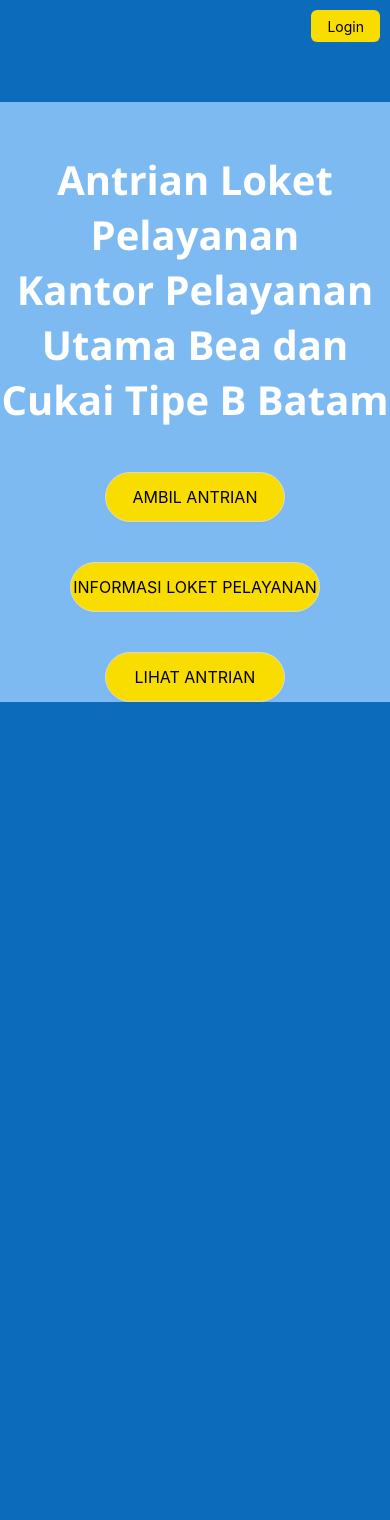
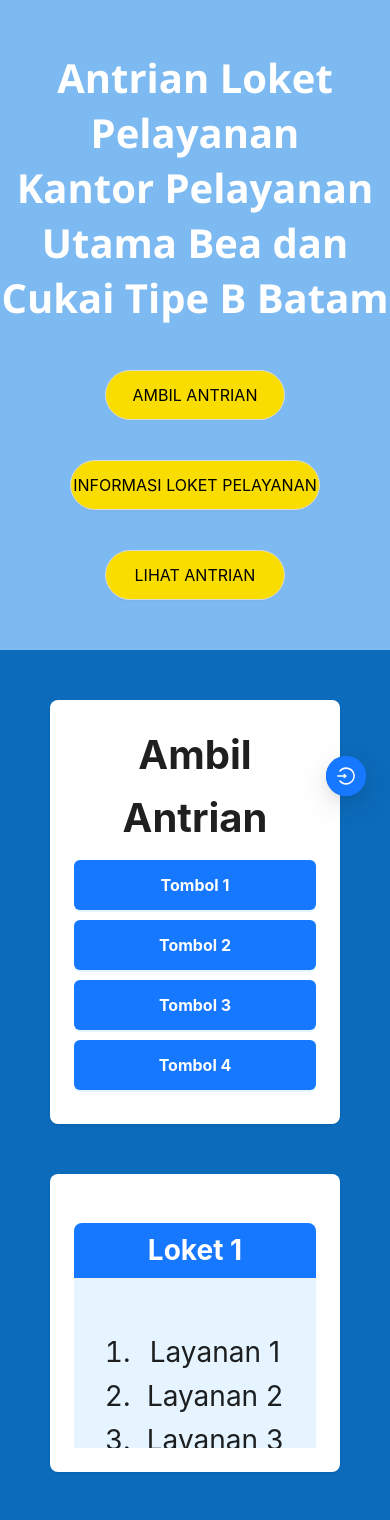
Before and after one commit to rahmatdeky/antrian, a React (Vite) app in the folder react-laravel11/: page /landing in a window 390 px wide. Shown: the top 1520 px of the page. Before the commit the page ends 844 px from the top, so only its background shows below. Built offline with nearby package versions, Linux system fonts and the light colour scheme; no server answers.

Commit message:
prototype -1
tampilan LandingPage done, belum termasuk fungsi

```diff
--- a/react-laravel11/src/views/LandingPage/LandingPage.css
+++ b/react-laravel11/src/views/LandingPage/LandingPage.css
@@ -5,6 +5,9 @@ body {
 .button-login {
   background-color: #FADD00 !important;
   color: black !important;
+  height: 52px;
+  font-size: 28px;
+  margin-bottom: 30px;
 }
 
 .button-login:hover {
@@ -22,13 +25,12 @@ body {
   color: white;
   width: 100%;
   min-height: 400px;
-    margin-top: 50px;
 }
 
 .badge-text {
   width: 100%;
   margin-top: 50px;
-    font-size: 30px;
+  font-size: 28px;
   text-align: center;
 }
 
@@ -38,6 +40,7 @@ body {
   justify-content: center;
   flex-wrap: wrap;
   gap: 20px;
+  margin-bottom: 50px;
 }
 
 .button-badge {
@@ -45,7 +48,7 @@ body {
   color: black !important;
   width: 240px;
   height: 80px;
-    font-size: 24px;
+  font-size: 20px;
   margin-top: 20px;
   border-radius: 50px;
 }
@@ -80,6 +83,83 @@ body {
   color: black !important;
 }
 
+.card-antrian {
+  margin: 50px 30px;
+  text-align: center;
+  font-size: 20px;
+}
+
+.scrollable-container {
+  display: flex;
+  gap: 15px;
+  overflow-x: auto; /* Mengaktifkan scroll horizontal */
+  padding: 20px 0;
+  margin: 0;
+  justify-content: space-between;
+}
+
+.loket-button {
+  min-width: 240px; /* Lebar tombol */
+  height: 80px;     /* Tinggi tombol */
+  font-size: 28px;  /* Ukuran teks pada tombol */
+  flex-shrink: 0;   /* Mencegah tombol menyusut saat scroll */
+  font-weight: bold;
+  margin-right: 20px;
+}
+
+.scrollable-container::-webkit-scrollbar {
+  height: 4px;
+}
+
+.scrollable-container::-webkit-scrollbar-thumb {
+  background-color: #000000;
+  border-radius: 4px;
+}
+
+.scrollable-container::-webkit-scrollbar-track {
+  background-color: #f1f1f1;
+}
+
+.card-informasi {
+  margin: 50px 30px;
+}
+
+.informasi-card {
+  min-width: 400px;
+  max-width: 100%;
+  background-color: #E5F4FF;
+  font-size: 28px;
+  margin: 15px auto;
+}
+
+.informasi-card .ant-card-head {
+  background-color: #1677ff;;; /* Warna latar belakang seluruh header */
+  text-align: center;        /* Teks di tengah */
+  font-size: 28px;
+}
+
+.informasi-card .ant-card-head-title {
+  color: white;              /* Warna teks */
+  font-weight: bold;         /* Membuat teks lebih tebal */
+}
+
+.button-ambil-antrian-informasi {
+  background-color: #FADD00;
+  height: 45px;
+  font-size: 18px;
+  margin: 20px auto;
+}
+
+.button-ambil-antrian-informasi:hover {
+  background-color: #ffeb53 !important;
+  color: black !important;
+}
+
+.button-ambil-antrian-informasi:active {
+  background-color: #b49f00 !important;
+  color: black !important;
+}
+
 /* Responsiveness */
 @media (max-width: 768px) {
   .badge-text {
@@ -95,6 +175,61 @@ body {
   .button-badge-2 {
       width: 300px;
       height: 60px;
+      font-size: 18px;
+  }
+
+  .button-badge:hover {
+      background-color: #ffeb53 !important;
+      color: black !important;
+  }
+
+  .button-badge:active {
+      background-color: #b49f00 !important;
+      color: black !important;
+  }
+
+  .button-badge-2:hover {
+      background-color: #ffeb53 !important;
+      color: black !important;
+  }
+
+  .button-badge-2:active {
+      background-color: #b49f00 !important;
+      color: black !important;
+  }
+
+  .card-antrian {
+      margin: 50px;
+      text-align: center;
+      font-size: 20px;
+  }
+
+  .scrollable-container {
+      flex-direction: column;
+      height: 300px;
+      overflow-y: auto;
+      gap: 10px;
+      padding: 10px 0;
+  }
+
+  .loket-button {
+      height: 60px;
+      font-size: 18px;
+      width: 100%;
+  }
+
+  .card-informasi {
+      margin: 50px;
+      text-align: center;
+      font-size: 20px;
+  }
+
+  .informasi-card {
+    min-width: 240px; /* Lebar yang lebih kecil untuk tampilan mobile */
+    max-width: 100%; /* Agar card tetap berada di tengah */
+  }
+
+  .button-login {
     font-size: 18px;
   }
 }
@@ -120,4 +255,57 @@ body {
       flex-direction: column;
       align-items: center;
   }
+
+  .button-badge:hover {
+      background-color: #ffeb53 !important;
+      color: black !important;
   }
+
+  .button-badge:active {
+      background-color: #b49f00 !important;
+      color: black !important;
+  }
+
+  .button-badge-2:hover {
+      background-color: #ffeb53 !important;
+      color: black !important;
+  }
+
+  .button-badge-2:active {
+      background-color: #b49f00 !important;
+      color: black !important;
+  }
+
+  .card-antrian {
+      margin: 50px;
+      text-align: center;
+      font-size: 20px;
+  }
+
+  .scrollable-container {
+      height: 250px;
+      overflow-y: auto;
+      overflow-x: hidden;
+  }
+
+  .loket-button {
+      height: 50px;
+      font-size: 16px;
+      width: 100%;
+  }
+
+  .card-informasi {
+    margin: 50px;
+    text-align: center;
+    font-size: 20px;
+  }
+
+  .informasi-card {
+    min-width: 240px; /* Lebar yang lebih kecil untuk tampilan mobile */
+    max-width: 100%; /* Agar card tetap berada di tengah */
+  }
+
+  .button-login {
+    font-size: 18px;
+  }
+}
--- a/react-laravel11/src/views/LandingPage/LandingPage.jsx
+++ b/react-laravel11/src/views/LandingPage/LandingPage.jsx
@@ -1,26 +1,134 @@
 import React from 'react';
-import { Row, Col, Button, Flex } from 'antd';
+import { useRef } from 'react';
+import { Row, Col, Button, Flex, Card, FloatButton } from 'antd';
+import { LoginOutlined } from '@ant-design/icons';
 import "./LandingPage.css";
 
 const LandingPage = () => {
+const buttons = ['Tombol 1', 'Tombol 2', 'Tombol 3', 'Tombol 4', 'Tombol 5', 'Tombol 5', 'Tombol 5', 'Tombol 5', 'Tombol 5', 'Tombol 5'];
+const cardInformation = [
+  {
+    'namaLoket' : 'Loket 1',
+    'layanan' : [
+      'Layanan 1',
+      'Layanan 2',
+      'Layanan 3',
+      'Layanan 4',
+      'Layanan 5',
+    ]
+  },
+  {
+    'namaLoket' : 'Loket 2',
+    'layanan' : [
+      'Layanan 1',
+      'Layanan 2',
+      'Layanan 3',
+      'Layanan 4',
+      'Layanan 5',
+    ]
+  },
+  {
+    'namaLoket' : 'Loket 3',
+    'layanan' : [
+      'Layanan 1',
+      'Layanan 2',
+      'Layanan 3',
+      'Layanan 4',
+      'Layanan 5',
+    ]
+  },
+  {
+    'namaLoket' : 'Loket 4',
+    'layanan' : [
+      'Layanan 1',
+      'Layanan 2',
+      'Layanan 3',
+      'Layanan 4',
+      'Layanan 5',
+    ]
+  },
+  {
+    'namaLoket' : 'Loket 5',
+    'layanan' : [
+      'Layanan 1',
+      'Layanan 2',
+      'Layanan 3',
+      'Layanan 4',
+      'Layanan 5',
+    ]
+  },
+  {
+    'namaLoket' : 'Loket 6',
+    'layanan' : [
+      'Layanan 1',
+      'Layanan 2',
+      'Layanan 3',
+      'Layanan 4',
+      'Layanan 5',
+    ]
+  }
+];
+const scrollToAmbilAntrianRef = useRef(null);
+const scrollToInformasiRef = useRef(null);
+const scrollToLoginRef = useRef(null);
+
+const handleScrollToAmbilAntrian = () => {
+  scrollToAmbilAntrianRef.current.scrollIntoView({ behavior: 'smooth' });
+}
+
+const handleScrollToInformasi = () => {
+  scrollToInformasiRef.current.scrollIntoView({ behavior: 'smooth' });
+}
+
+const handleScrollToLogin = () => {
+  scrollToLoginRef.current.scrollIntoView({ behavior: 'smooth' });
+}
+
   return (
     <>
-      <Flex gap="middle" align="end" vertical>
-        <Flex align="end" style={{ margin: '10px' }}>
-          <Button className="button-login" type="primary">Login</Button>
-        </Flex>
-      </Flex>
       <Flex className="badge" vertical>
         <Flex className="badge-text" justify="center" vertical>
           <h1>Antrian Loket Pelayanan</h1>
           <h1>Kantor Pelayanan Utama Bea dan Cukai Tipe B Batam</h1>
         </Flex>
         <Flex className="badge-button" align="center" justify="space-around">
-          <Button className="button-badge">AMBIL ANTRIAN</Button>
-          <Button className="button-badge-2">INFORMASI LOKET PELAYANAN</Button>
+          <Button className="button-badge" onClick={handleScrollToAmbilAntrian} >AMBIL ANTRIAN</Button>
+          <Button className="button-badge-2" onClick={handleScrollToInformasi}>INFORMASI LOKET PELAYANAN</Button>
           <Button className="button-badge">LIHAT ANTRIAN</Button>
         </Flex>
       </Flex>
+      <Card bordered={false} className='card-antrian'>
+        <h1 id='ambil-antrian' ref={scrollToAmbilAntrianRef}>Ambil Antrian</h1>
+        <div className="scrollable-container">
+        {buttons.map((buttonLabel, index) => (
+            <Button type="primary" key={index} className='loket-button'>
+              {buttonLabel}
+            </Button>
+          ))}
+        </div>
+      </Card>
+      <Card bordered={false} className='card-informasi'>
+        <div className="scrollable-container" ref={scrollToInformasiRef}>
+          {cardInformation.map((card, index) => (
+            <Card className="informasi-card" key={index} bordered={false} title={card.namaLoket}>
+              <ol>
+              {card.layanan.map((layanan, index) => (
+                <li key={index}>{layanan}</li>
+              ))}
+              </ol>
+              <Button className='button-ambil-antrian-informasi' block>Ambil Nomor Antrian</Button>
+            </Card>
+          ))}
+        </div>
+      </Card>
+      <Row justify="center">
+        <Col span={10}>
+          <Button ref={scrollToLoginRef} className="button-login" block>Login Petugas <LoginOutlined></LoginOutlined> </Button>
+        </Col>
+      </Row>
+      <FloatButton style={{
+        insetInlineEnd: 24,
+      }} onClick={handleScrollToLogin} className="float-button" type='primary' title="scroll ke login petugas" icon={<LoginOutlined />}></FloatButton>
     </>
   );
 };
```
Lines whose indentation alone changed are shown as unchanged.
